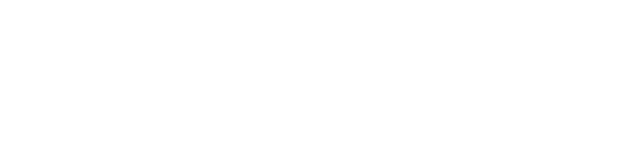
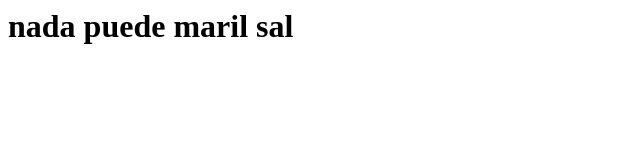
Before and after one commit to quimey555/split, a plain HTML site: page index.html in a window 1280 px wide. Shown: the whole page, without its empty margins (0-640 px from the left). Drawn offline with Linux system fonts and the light colour scheme.

Commit message:
Update index.html

```diff
--- a/index.html
+++ b/index.html
@@ -3,6 +3,7 @@
 	<title>hola mundo</title>
 </head>
 <body>
-
+<h1>nada puede maril sal
+	</h1>
 </body>
 </html>
```
